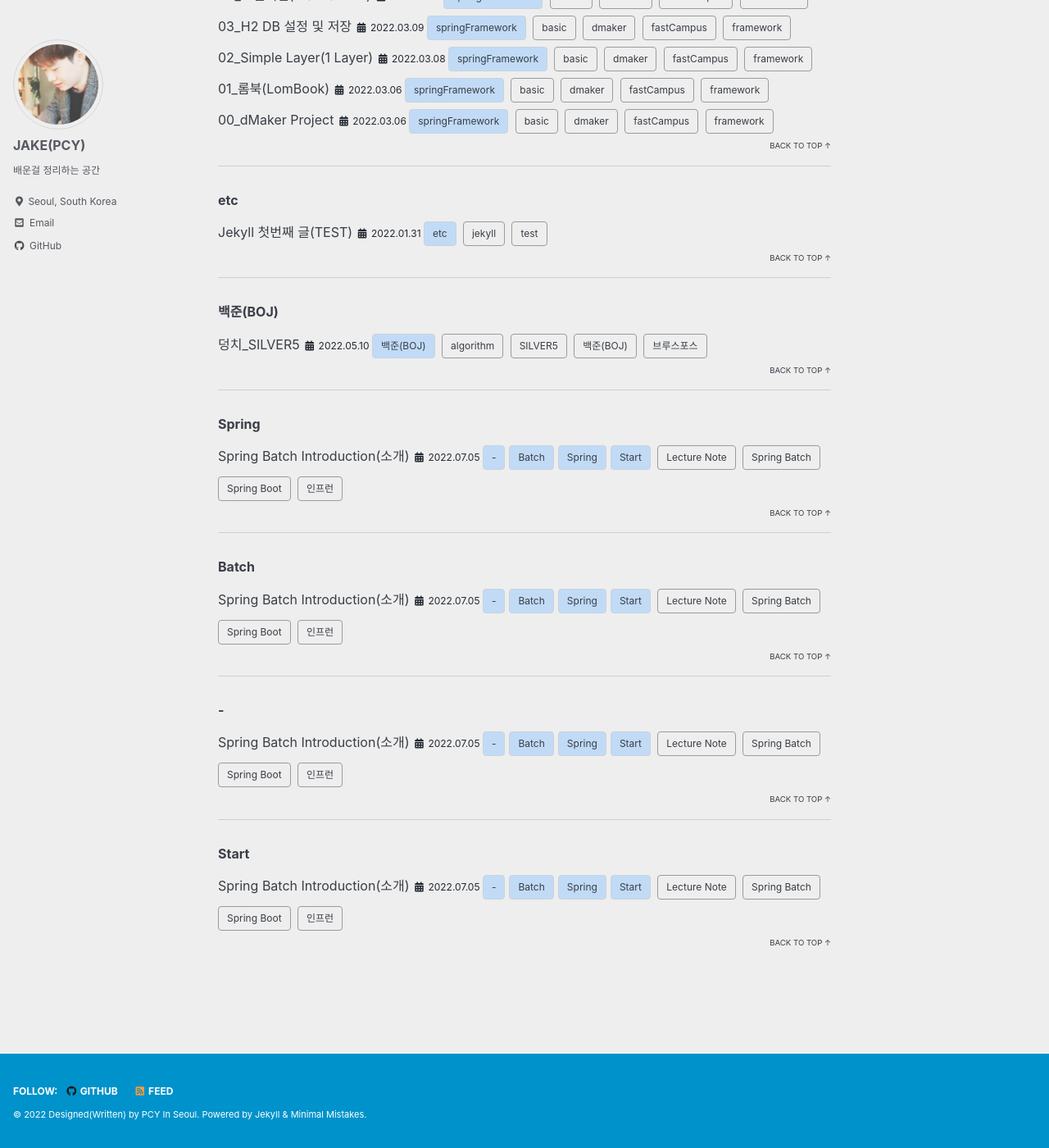
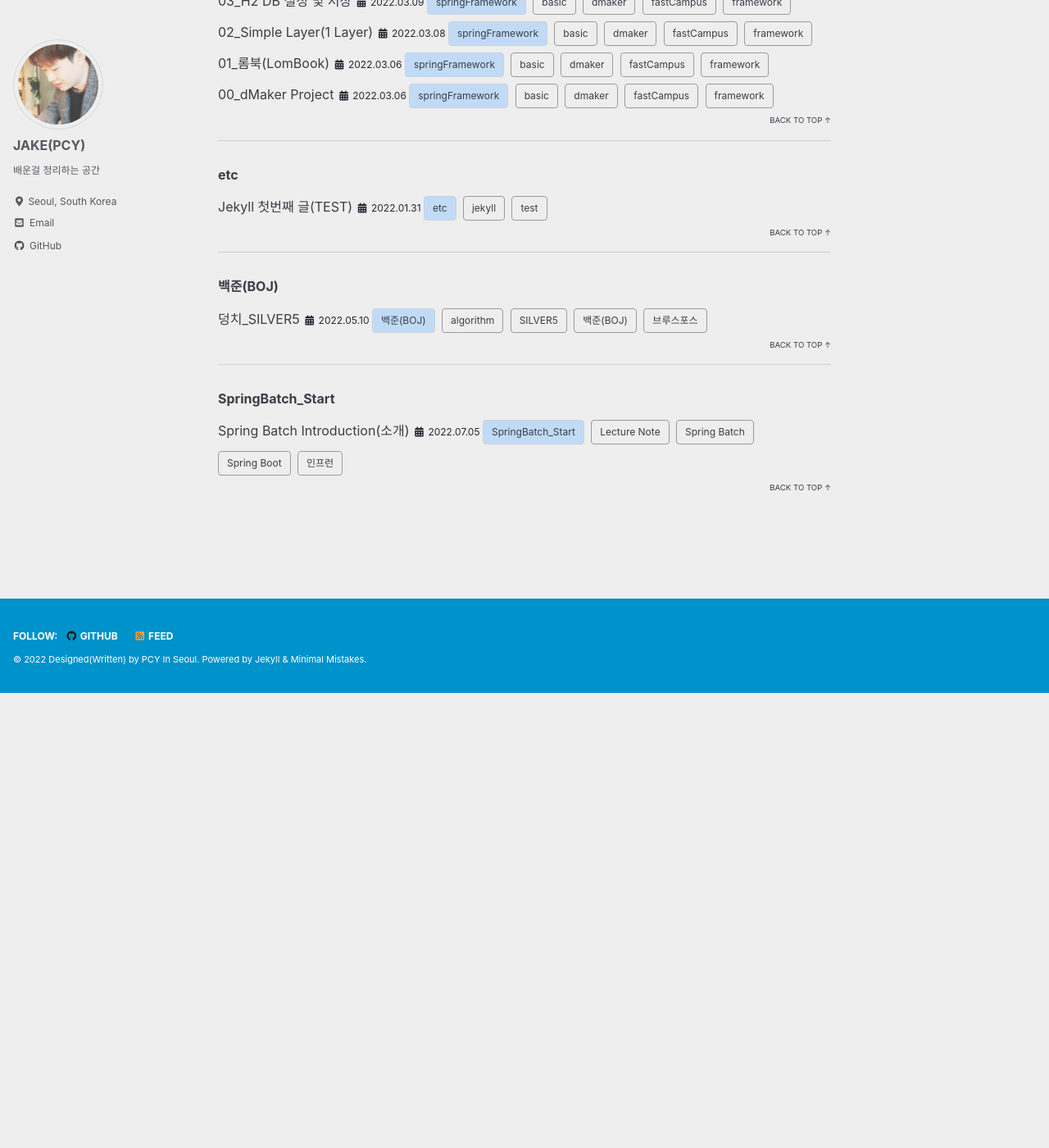
Before and after one commit to pcy4196/pcy4196.github.io, a Jekyll site: the page built from _pages/category-archive.md, in a window 1280 px wide and 1400 px high, scrolled down 1113 px. Shown: the whole window at 82% size. Built offline with Jekyll 4.4.1, drawn with Linux system fonts in a browser that asks for light colours; cached includes are drawn as plain includes; after the commit the page ends 1958 px from its top, so only the background shows below that; some of the changed text lies outside the part shown.

Commit message:
2022.07.05 update md file -- modify category : SpringBatch_Start

```diff
--- a/_posts/2022-07-05-batch-001.md
+++ b/_posts/2022-07-05-batch-001.md
@@ -2,7 +2,7 @@
 published: true
 title: "Spring Batch Introduction(소개)"
 excerpt: "Spring Batch Introduction(소개)"
-categories: Spring Batch - Start
+categories: SpringBatch_Start
 tags:
 - Spring Boot
 - Spring Batch
```
